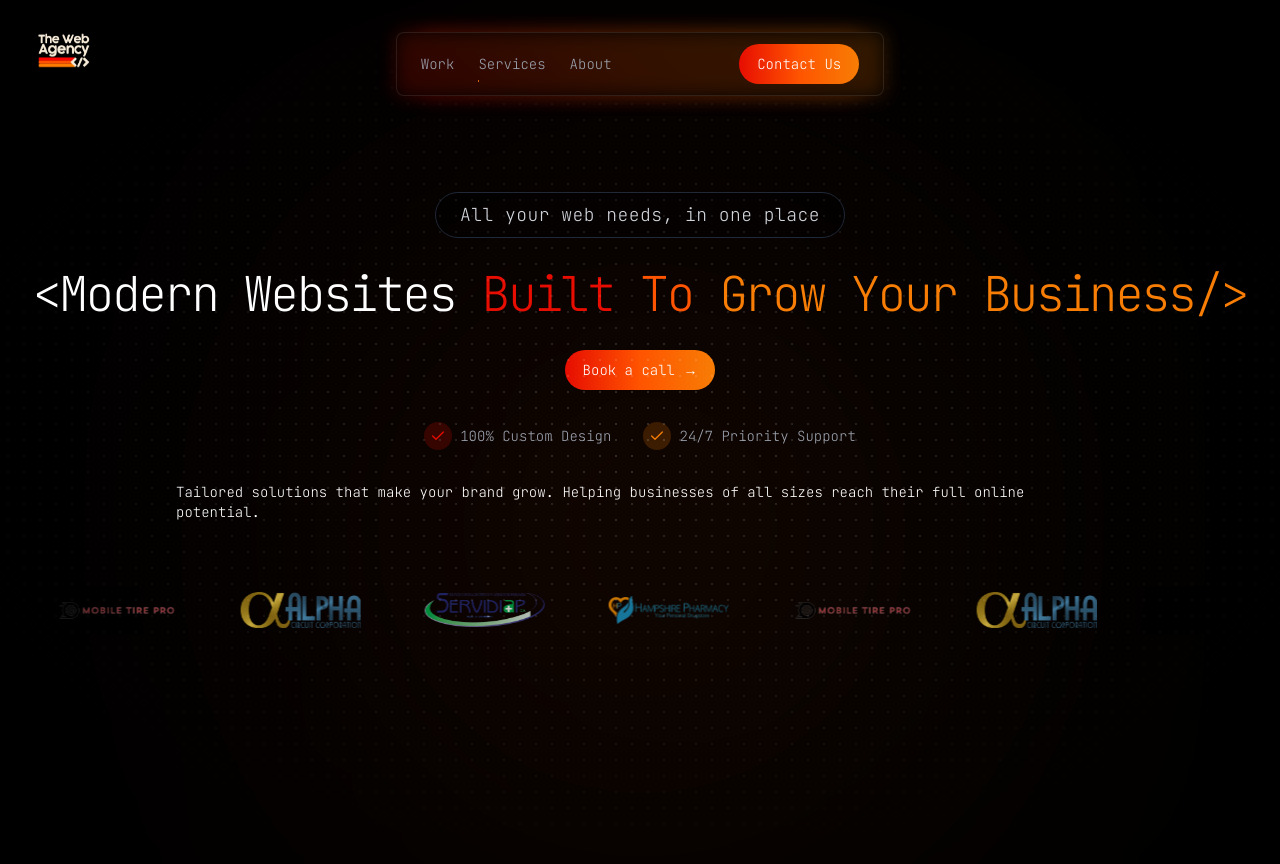
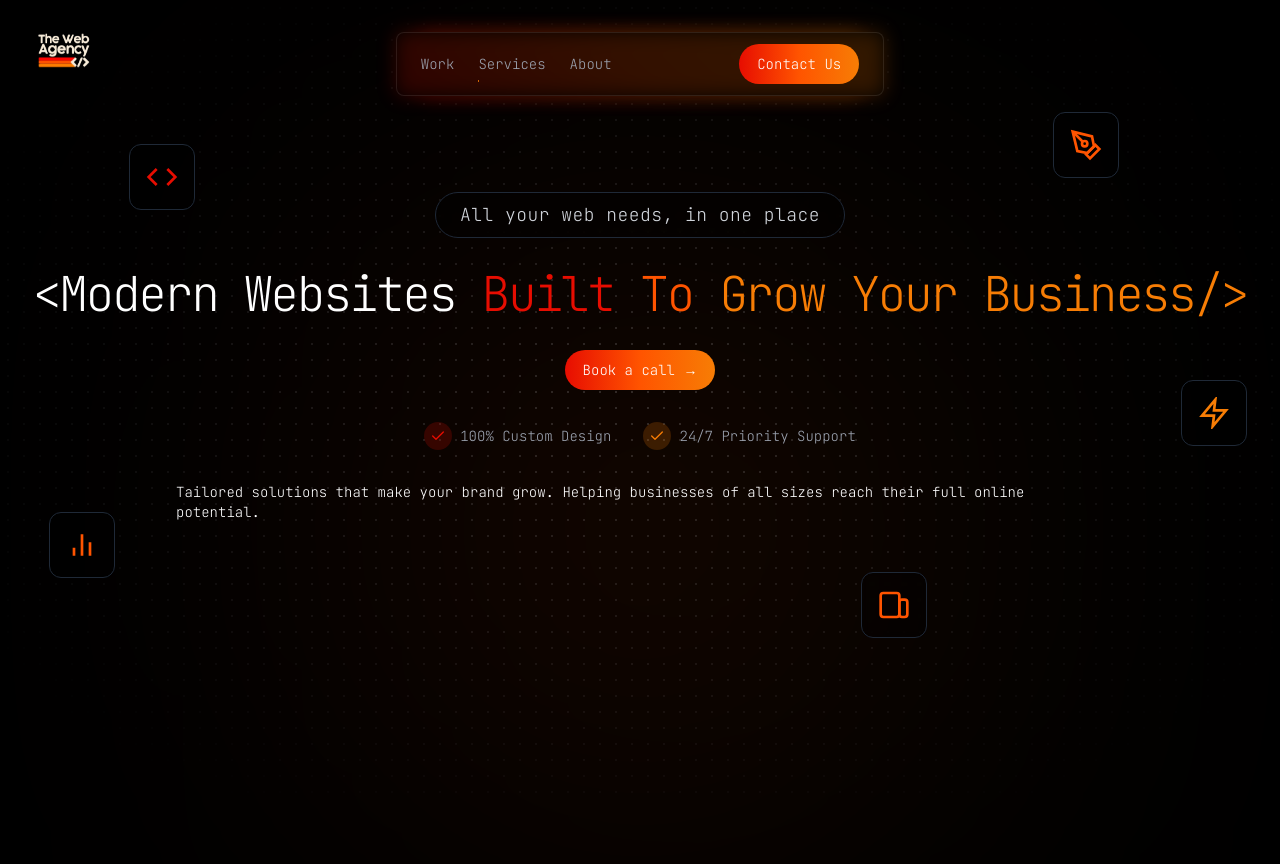
Before and after one commit to TheWebAgencyLLC/thewebagency, a Nuxt app: page / in a window 1280 px wide. Shown: the top 864 px of the page. Built offline with nearby package versions, Linux system fonts and the light colour scheme.

Commit message:
feat: added floating icons, adjusted dot grid zIndex

```diff
--- a/components/heroSection.vue
+++ b/components/heroSection.vue
@@ -3,7 +3,58 @@ const elements = ['subtitle', 'title', 'cta']
 </script>
 
 <template>
-  <div class="">
+  <div class="relative">
+    <div class="hidden lg:block">
+      <div class="floating-icon absolute left-24 -top-12 z-10">
+        <div class="p-4 bg-black/40 backdrop-blur-sm rounded-xl border border-gray-800">
+          <svg xmlns="http://www.w3.org/2000/svg" class="w-8 h-8 text-[#E70D01]" viewBox="0 0 24 24" fill="none"
+            stroke="currentColor" stroke-width="2">
+            <path d="M16 18l6-6-6-6M8 6l-6 6 6 6" />
+          </svg>
+        </div>
+      </div>
+
+      <div class="floating-icon absolute left-4 top-80 z-10">
+        <div class="p-4 bg-black/40 backdrop-blur-sm rounded-xl border border-gray-800">
+          <svg xmlns="http://www.w3.org/2000/svg" class="w-8 h-8 text-[#FF5400]" viewBox="0 0 24 24" fill="none"
+            stroke="currentColor" stroke-width="2">
+            <path d="M18 20V10M12 20V4M6 20v-6" />
+          </svg>
+        </div>
+      </div>
+
+      <div class="floating-icon absolute right-80 -bottom-80 animation-delay-1000 z-10">
+        <div class="p-4 bg-black/40 backdrop-blur-sm rounded-xl border border-gray-800">
+          <svg xmlns="http://www.w3.org/2000/svg" class="w-8 h-8 text-[#FF5400]" viewBox="0 0 24 24" fill="none"
+            stroke="currentColor" stroke-width="2">
+            <rect x="2" y="3" width="14" height="18" rx="2" />
+            <rect x="16" y="8" width="6" height="13" rx="2" />
+          </svg>
+        </div>
+      </div>
+
+      <div class="floating-icon absolute right-32 -top-20 animation-delay-500 z-10">
+        <div class="p-4 bg-black/40 backdrop-blur-sm rounded-xl border border-gray-800">
+          <svg xmlns="http://www.w3.org/2000/svg" class="w-8 h-8 text-[#FF5400]" viewBox="0 0 24 24" fill="none"
+            stroke="currentColor" stroke-width="2">
+            <path d="M12 19l7-7 3 3-7 7-3-3z" />
+            <path d="M18 13l-1.5-7.5L2 2l3.5 14.5L13 18l5-5z" />
+            <path d="M2 2l7.586 7.586" />
+            <circle cx="11" cy="11" r="2" />
+          </svg>
+        </div>
+      </div>
+
+      <div class="floating-icon absolute right-0 -bottom-32 animation-delay-1000 z-10">
+        <div class="p-4 bg-black/40 backdrop-blur-sm rounded-xl border border-gray-800">
+          <svg xmlns="http://www.w3.org/2000/svg" class="w-8 h-8 text-[#F77D05]" viewBox="0 0 24 24" fill="none"
+            stroke="currentColor" stroke-width="2">
+            <path d="M13 2L3 14h9l-1 8 10-12h-9l1-8z" />
+          </svg>
+        </div>
+      </div>
+    </div>
+
     <div class="flex flex-col items-center text-sm justify-center mb-6 md:mb-8">
       <span
         class="opacity-0 animate-fade-up animation-delay-0 text-xs md:text-md lg:text-lg text-gray-300 bg-black/40 p-2 px-4 md:px-6 border border-gray-800 shadow-inner backdrop-blur-sm rounded-full xl:mb-0 mb-2 tracking-wide">
@@ -55,6 +106,51 @@ const elements = ['subtitle', 'title', 'cta']
 </template>
 
 <style scoped>
+@keyframes float {
+  0% {
+    transform: translateY(0px);
+  }
+
+  50% {
+    transform: translateY(-20px);
+  }
+
+  100% {
+    transform: translateY(0px);
+  }
+}
+
+.floating-icon {
+  animation: float 6s ease-in-out infinite;
+}
+
+.animation-delay-500 {
+  animation-delay: 500ms;
+}
+
+.animation-delay-1000 {
+  animation-delay: 1000ms;
+}
+
+/* Optional: Add slight rotation */
+@keyframes slight-rotate {
+  0% {
+    transform: rotate(-2deg);
+  }
+
+  50% {
+    transform: rotate(2deg);
+  }
+
+  100% {
+    transform: rotate(-2deg);
+  }
+}
+
+.floating-icon:hover {
+  animation: slight-rotate 3s ease-in-out infinite;
+}
+
 .animation-delay-0 {
   animation-delay: 0ms;
 }
--- a/components/layout/appHeader.vue
+++ b/components/layout/appHeader.vue
@@ -1,7 +1,7 @@
 <template>
     <div class="fixed top-0 flex justify-center w-full z-50 font-jetbrains">
         <!-- Logo container -->
-        <NuxtLink class="absolute left-4 mt-4 h-16 w-16 md:h-24 md:w-24">
+        <NuxtLink to="/" class="absolute left-4 mt-4 h-16 w-16 md:h-24 md:w-24 z-[60]">
             <img src="/images/TWALogo-Photoroom.png" alt="The Web Agency Logo">
         </NuxtLink>
 
--- a/pages/index.vue
+++ b/pages/index.vue
@@ -1,16 +1,20 @@
 <template>
-  <div>
+  <div class="bg-black">
     <AppHeader />
-    <div
-      class="absolute -top-8 left-1/2 size-48 md:size-72 -translate-x-1/2 rounded-full bg-gradient-to-r from-[#E70D01]/20 via-[#FF5400]/20 to-[#F77D05]/20 blur-[80px] md:blur-[120px] lg:top-[20rem] lg:size-[26rem] lg:blur-[200px]">
-    </div>
 
-    <div class="flex flex-col items-center min-h-screen bg-black p-4 space-y-6 md:space-y-8 pt-24 md:pt-48">
-      <HeroSection />
-      <CallToAction />
-      <SocialProofLogos class="opacity-0 animate-fade-up animation-delay-2000" />
+    <div class="relative min-h-screen">
+      <div
+        class="absolute -top-8 left-1/2 size-48 md:size-72 -translate-x-1/2 rounded-full bg-gradient-to-r from-[#E70D01]/20 via-[#FF5400]/20 to-[#F77D05]/20 blur-[80px] md:blur-[120px] lg:top-[20rem] lg:size-[26rem] lg:blur-[200px] z-0">
+      </div>
+
       <DotPattern
-        class="absolute inset-0 size-full fill-white/20 [mask-image:radial-gradient(white,transparent_85%)]" />
+        class="absolute inset-0 size-full fill-white/20 [mask-image:radial-gradient(white,transparent_85%)] pointer-events-none" />
+
+      <div class="relative flex flex-col items-center min-h-screen p-4 space-y-6 md:space-y-8 pt-24 md:pt-48">
+        <HeroSection />
+        <CallToAction />
+        <!-- <SocialProofLogos class="opacity-0 animate-fade mt-auto mb-8 animation-delay-1000" /> -->
+      </div>
     </div>
 
     <div class="bg-black text-white">
```
